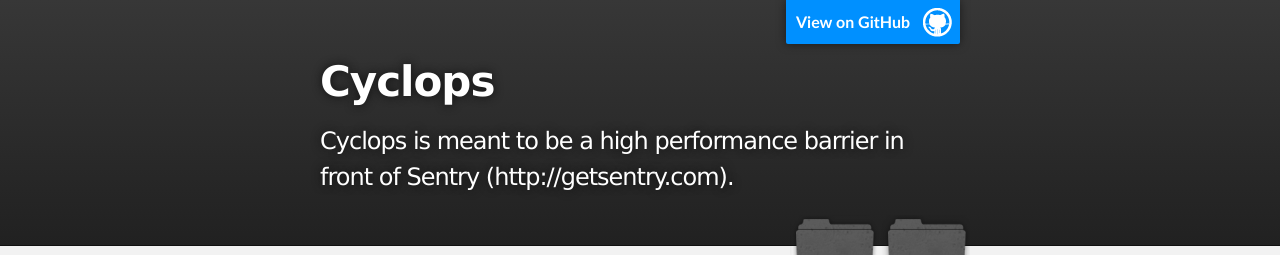
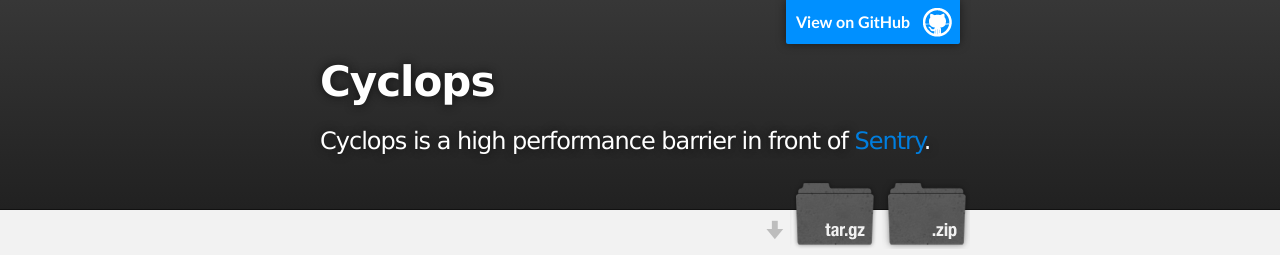
Before and after one commit to sentry-extensions/cyclops, a plain HTML site: page index.html in a window 1280 px wide. Shown: the top 255 px of the page. Drawn offline with Linux system fonts and the light colour scheme.

Commit message:
Get sentry link and header

```diff
--- a/index.html
+++ b/index.html
@@ -19,7 +19,7 @@
           <a id="forkme_banner" href="https://github.com/heynemann/cyclops">View on GitHub</a>
 
           <h1 id="project_title">Cyclops</h1>
-          <h2 id="project_tagline">Cyclops is meant to be a high performance barrier in front of Sentry (http://getsentry.com).</h2>
+          <h2 id="project_tagline">Cyclops is a high performance barrier in front of <a href="http://getsentry.com">Sentry</a>.</h2>
 
             <section id="downloads">
               <a class="zip_download_link" href="https://github.com/heynemann/cyclops/zipball/master">Download this project as a .zip file</a>
```
